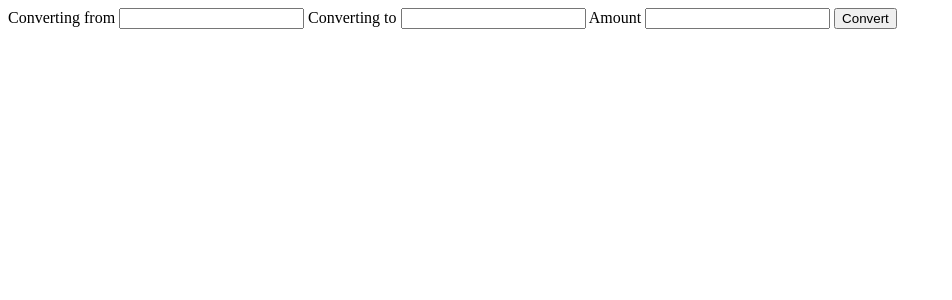
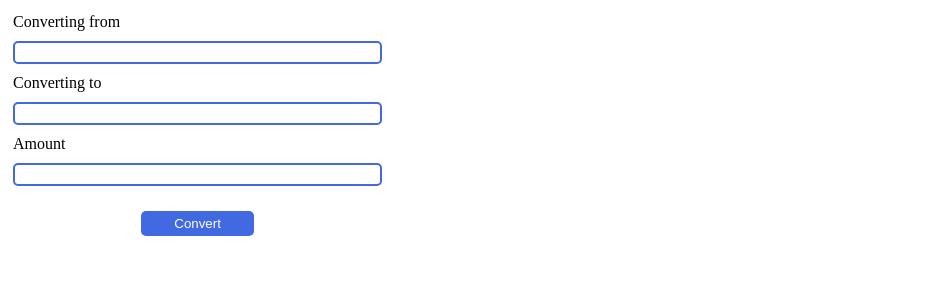
Before and after one commit to Srasulova/Forex-Currency-Converter, a Flask app: page / in a window 1280 px wide. Shown: the top 300 px of the page, without its empty margins (0-952 px from the left). Run offline with Flask 3, Linux system fonts and the light colour scheme.

Commit message:
add some css

```diff
--- /dev/null
+++ b/static/app.css
@@ -0,0 +1,32 @@
+form {
+  display: flex;
+  flex-direction: column;
+  width: 30%;
+}
+
+input,
+label,
+button {
+  margin: 5px;
+}
+
+button {
+  width: 30%;
+  align-self: center;
+  margin: 20px;
+  padding: 5px 10px;
+  background-color: royalblue;
+  color: white;
+  border: none;
+  border-radius: 5px;
+}
+
+input {
+  border: 2px solid royalblue;
+  padding: 2px 5px;
+  border-radius: 5px;
+}
+
+label {
+  font-size: medium;
+}
--- a/templates/base.html
+++ b/templates/base.html
@@ -4,6 +4,7 @@
     <meta charset="UTF-8" />
     <meta name="viewport" content="width=device-width, initial-scale=1.0" />
     <title>Forex Currency Converter</title>
+    <link rel="stylesheet" href="/static/app.css" />
   </head>
   <body>
     <section>
```
Also changed, not shown: app.py (+0 -7 lines).
